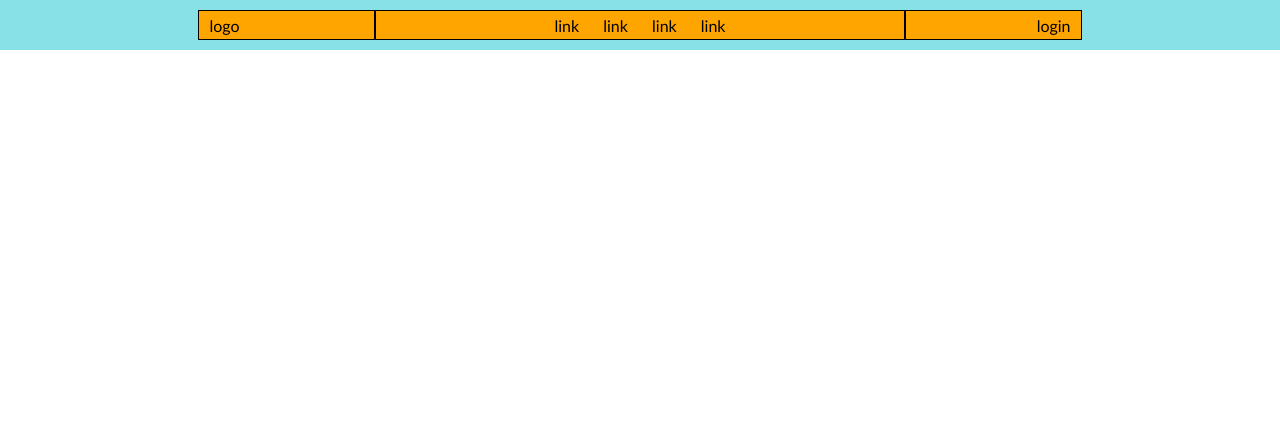
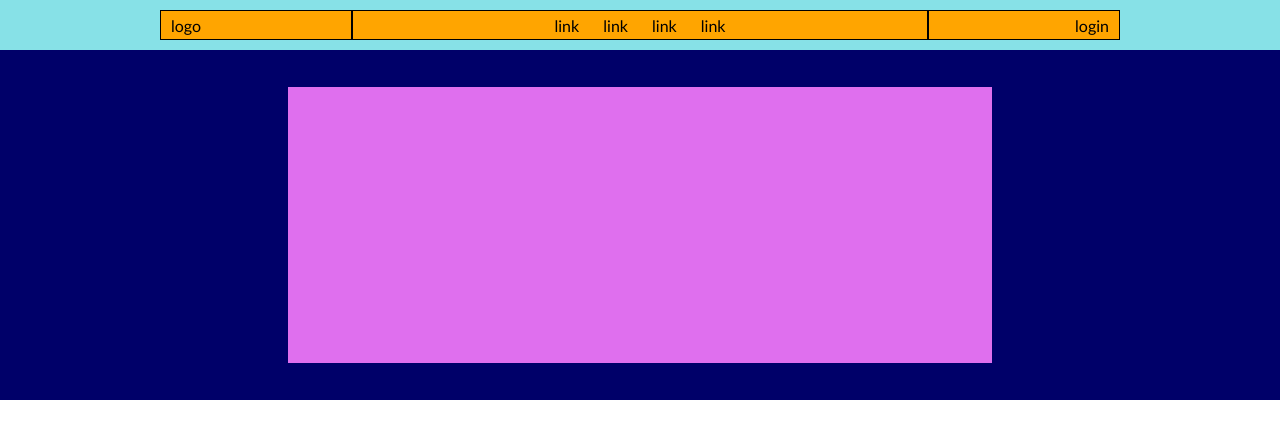
Before and after one commit to CarloDM/htmlcss-struttura-discord, a plain HTML site: page index.html in a window 1280 px wide. Drawn offline with Linux system fonts and the light colour scheme.

Commit message:
jumbotron

```diff
--- a/css/style.css
+++ b/css/style.css
@@ -12,12 +12,10 @@ body{
   display: flex;
   flex-direction: column;
   align-items: center;
-
+  justify-content: center;
 }
 
 .container header{
-align-items: center;
-justify-content: center;
 width: 100%;
 height: 50px;
 background-color: rgb(135, 225, 231);
@@ -25,7 +23,8 @@ background-color: rgb(135, 225, 231);
 
 .header-bar {
   display: flex;
-  width: 69%;
+  width: 75%;
+  min-width: 600px;
   height: 30px;
   background-color: orange;
 
@@ -62,3 +61,15 @@ background-color: rgb(135, 225, 231);
   justify-content: end;
   padding-right: 10px;
 }
+
+.jumbotron {
+  width: 100%;
+  height: 350px;
+  background-color: rgb(0, 0, 105);
+}
+
+.jumbotron .title{
+  width: 55%;
+  height: 79%;
+  background-color: rgb(223, 111, 238);
+}
--- a/index.html
+++ b/index.html
@@ -28,8 +28,13 @@
         <div class="login">login</div>
 
       </div>
+    </header>
 
-    </header>
+    <div class="jumbotron container">
+      <div class="title">
+      </div>
+
+    </div>
 
 
   </div>
```
